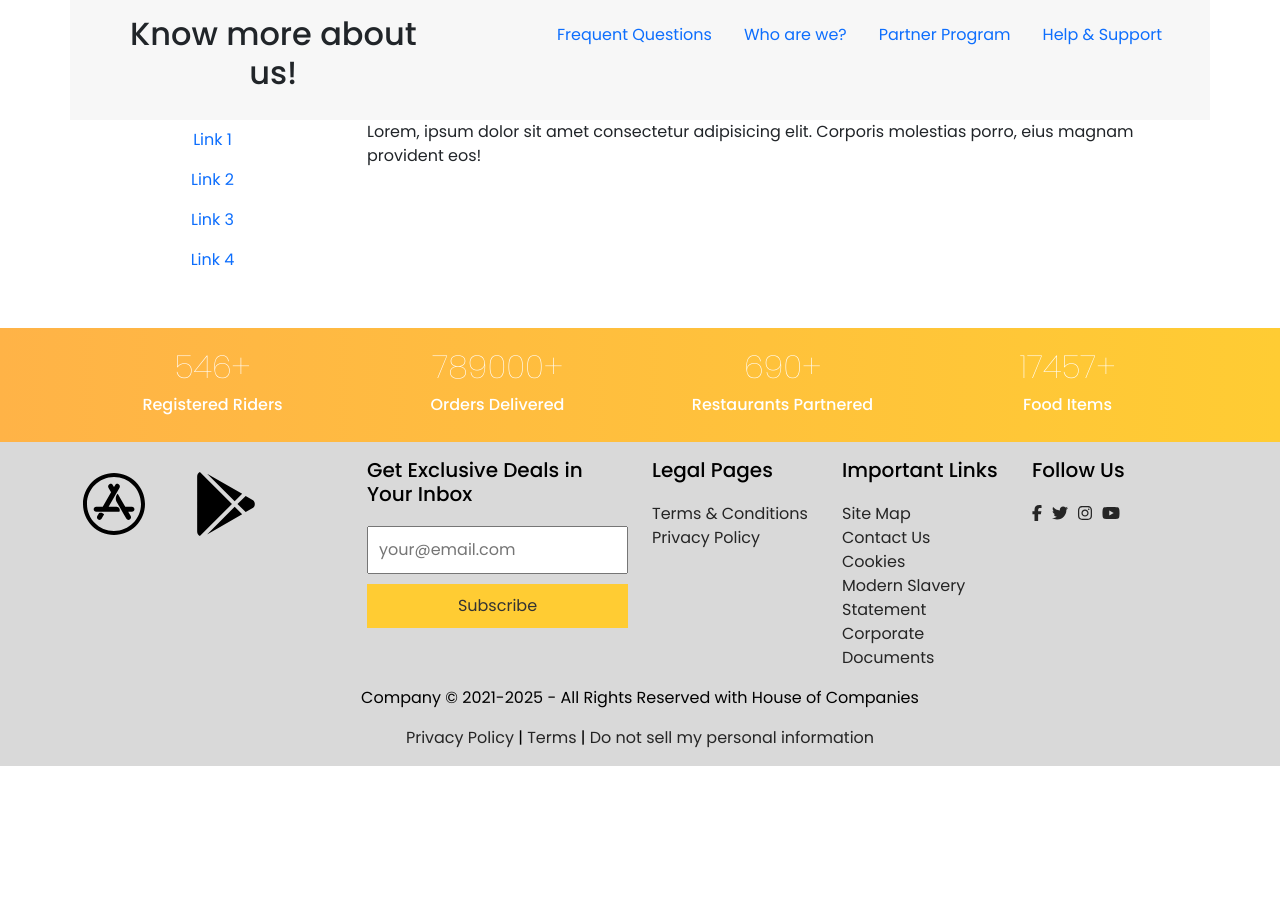
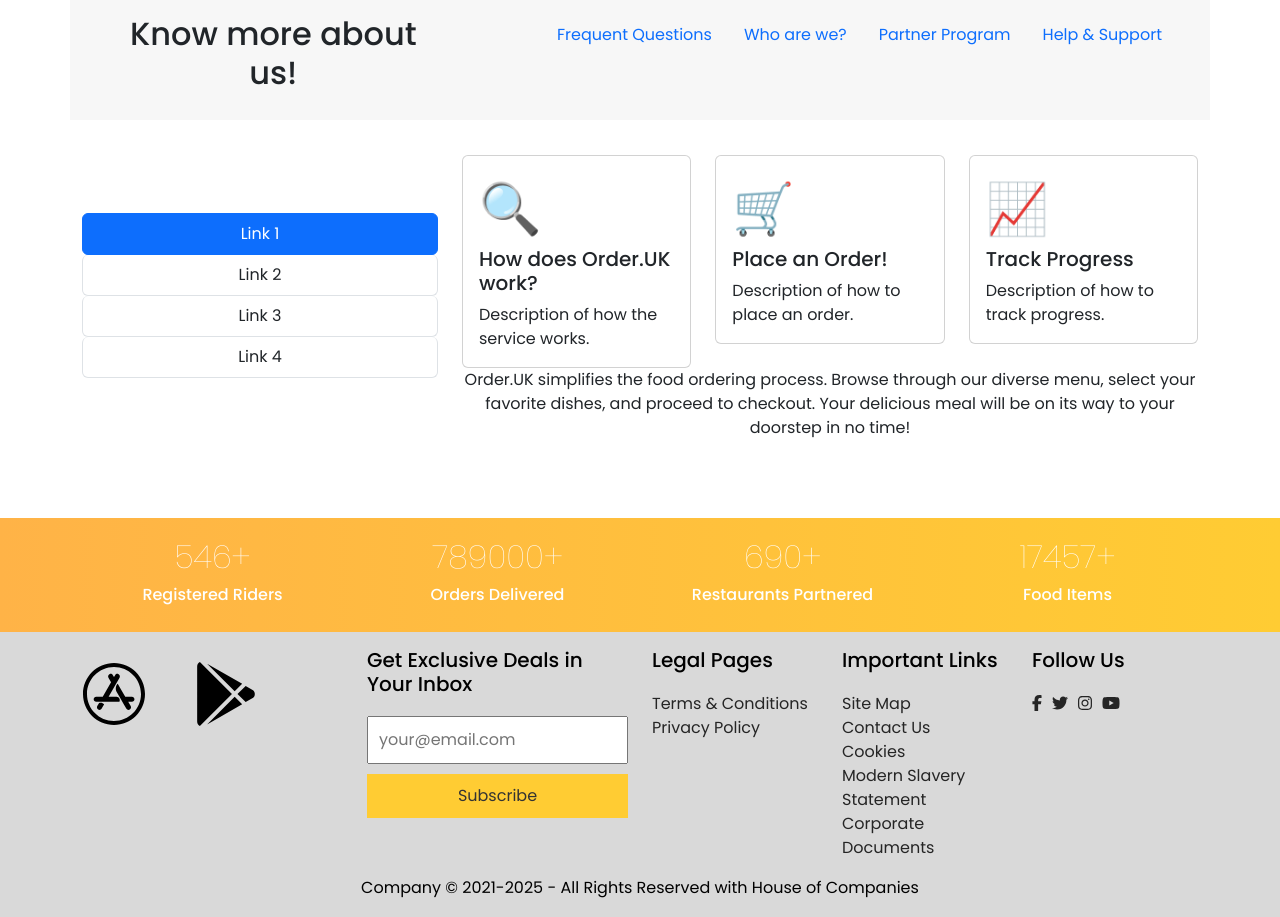
Before and after one commit to bijoymalaker/quickBite, a Vue app: page / in a window 1280 px wide. Shown: the part 2220-3137 px from the top of the page. Before the commit the page ends 2986 px from the top, so only its background shows below. Built offline with nearby package versions, Linux system fonts and the light colour scheme.

Commit message:
about us portion updated

```diff
--- a/src/components/AboutUs.vue
+++ b/src/components/AboutUs.vue
@@ -70,30 +70,65 @@
                 </div> -->
 
 
-                <div class="row">
-                    <div class="col-3">
+                <div class="row align-items-center about-nav">
+                    <div class="col-4">
                         <!-- Tab navs -->
-                        <div class="nav flex-column nav-pills text-center nav-item" id="v-pills-tab" role="tablist"
+                        <div class="nav flex-column nav-pills text-center nav-item list-group" id="v-pills-tab" role="tablist"
                             aria-orientation="vertical">
-                            <a class="nav-link" id="v-pills-link1-tab" data-bs-toggle="pill" href="#v-pills-link1"
-                                role="tab" aria-controls="v-pills-link1" aria-selected="true">Link 1</a>
-                            <a class="nav-link" id="v-pills-link2-tab" data-bs-toggle="pill" href="#v-pills-link2"
+                            <a class="nav-link active list-group-item" id="v-pills-link1-tab" data-bs-toggle="pill"
+                                href="#v-pills-link1" role="tab" aria-controls="v-pills-link1" aria-selected="true">Link
+                                1</a>
+                            <a class="nav-link list-group-item" id="v-pills-link2-tab" data-bs-toggle="pill" href="#v-pills-link2"
                                 role="tab" aria-controls="v-pills-link2" aria-selected="false">Link 2</a>
-                            <a class="nav-link" id="v-pills-link3-tab" data-bs-toggle="pill" href="#v-pills-link3"
+                            <a class="nav-link list-group-item" id="v-pills-link3-tab" data-bs-toggle="pill" href="#v-pills-link3"
                                 role="tab" aria-controls="v-pills-link3" aria-selected="false">Link 3</a>
-                            <a class="nav-link" id="v-pills-link4-tab" data-bs-toggle="pill" href="#v-pills-link4"
+                            <a class="nav-link list-group-item" id="v-pills-link4-tab" data-bs-toggle="pill" href="#v-pills-link4"
                                 role="tab" aria-controls="v-pills-link4" aria-selected="false">Link 4</a>
                         </div>
                         <!-- Tab navs -->
                     </div>
 
-                    <div class="col-9">
+                    <div class="col-8">
                         <!-- Tab content -->
                         <div class="tab-content" id="v-pills-tabContent">
                             <div class="tab-pane fade show active" id="v-pills-link1" role="tabpanel"
                                 aria-labelledby="v-pills-link1-tab">
-                                Lorem, ipsum dolor sit amet consectetur adipisicing elit.
-                                Corporis molestias porro, eius magnam provident eos!
+                                <div class="row">
+                                    <div class="col-md-4 service-card">
+                                        <div class="card">
+                                            <div class="card-body">
+                                                <div class="service-icon">🔍</div>
+                                                <h5 class="card-title">How does Order.UK work?</h5>
+                                                <p class="card-text">Description of how the service works.</p>
+                                            </div>
+                                        </div>
+                                    </div>
+                                    <!-- Place an Order! -->
+                                    <div class="col-md-4 service-card">
+                                        <div class="card">
+                                            <div class="card-body">
+                                                <div class="service-icon">🛒</div>
+                                                <h5 class="card-title">Place an Order!</h5>
+                                                <p class="card-text">Description of how to place an order.</p>
+                                            </div>
+                                        </div>
+                                    </div>
+                                    <!-- Track Progress -->
+                                    <div class="col-md-4 service-card">
+                                        <div class="card">
+                                            <div class="card-body">
+                                                <div class="service-icon">📈</div>
+                                                <h5 class="card-title">Track Progress</h5>
+                                                <p class="card-text">Description of how to track progress.</p>
+                                            </div>
+                                        </div>
+                                    </div>
+                                </div>
+                                <p class="text-center">Order.UK simplifies the food ordering process. Browse through our
+                                    diverse
+                                    menu, select your favorite dishes, and proceed to checkout. Your delicious meal will
+                                    be on its
+                                    way to your doorstep in no time!</p>
                             </div>
                             <div class="tab-pane fade" id="v-pills-link2" role="tabpanel"
                                 aria-labelledby="v-pills-link2-tab">
@@ -120,14 +155,6 @@
             </div>
         </section>
     </div>
-
-
-
-
-
-
-
-
 </template>
 <script>
 export default {
@@ -143,4 +170,8 @@ export default {
 
 }
 </script>
-<style scoped></style>
+<style scoped>
+    .about-nav{
+        height: 350px;
+    }
+</style>
```
